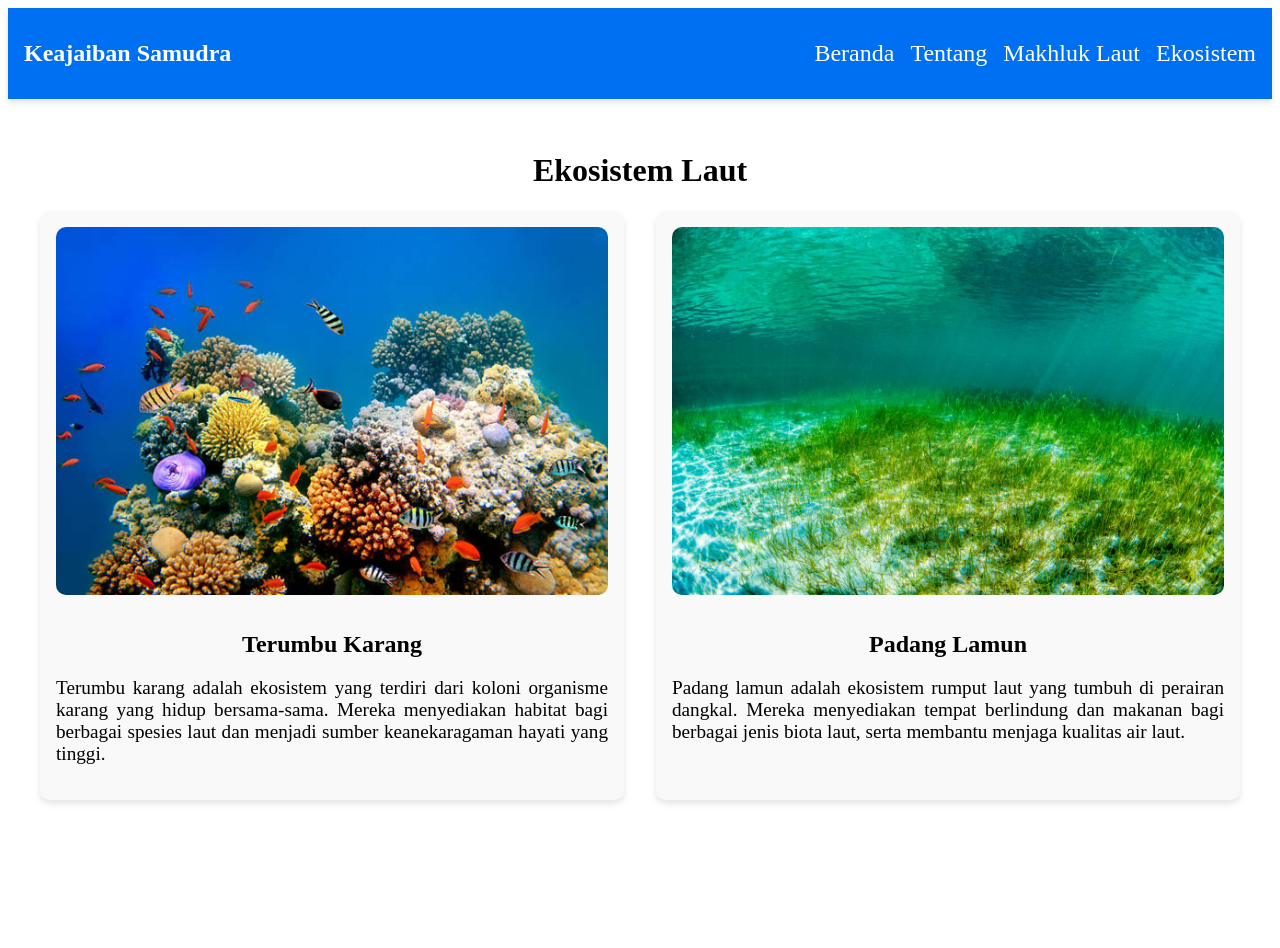
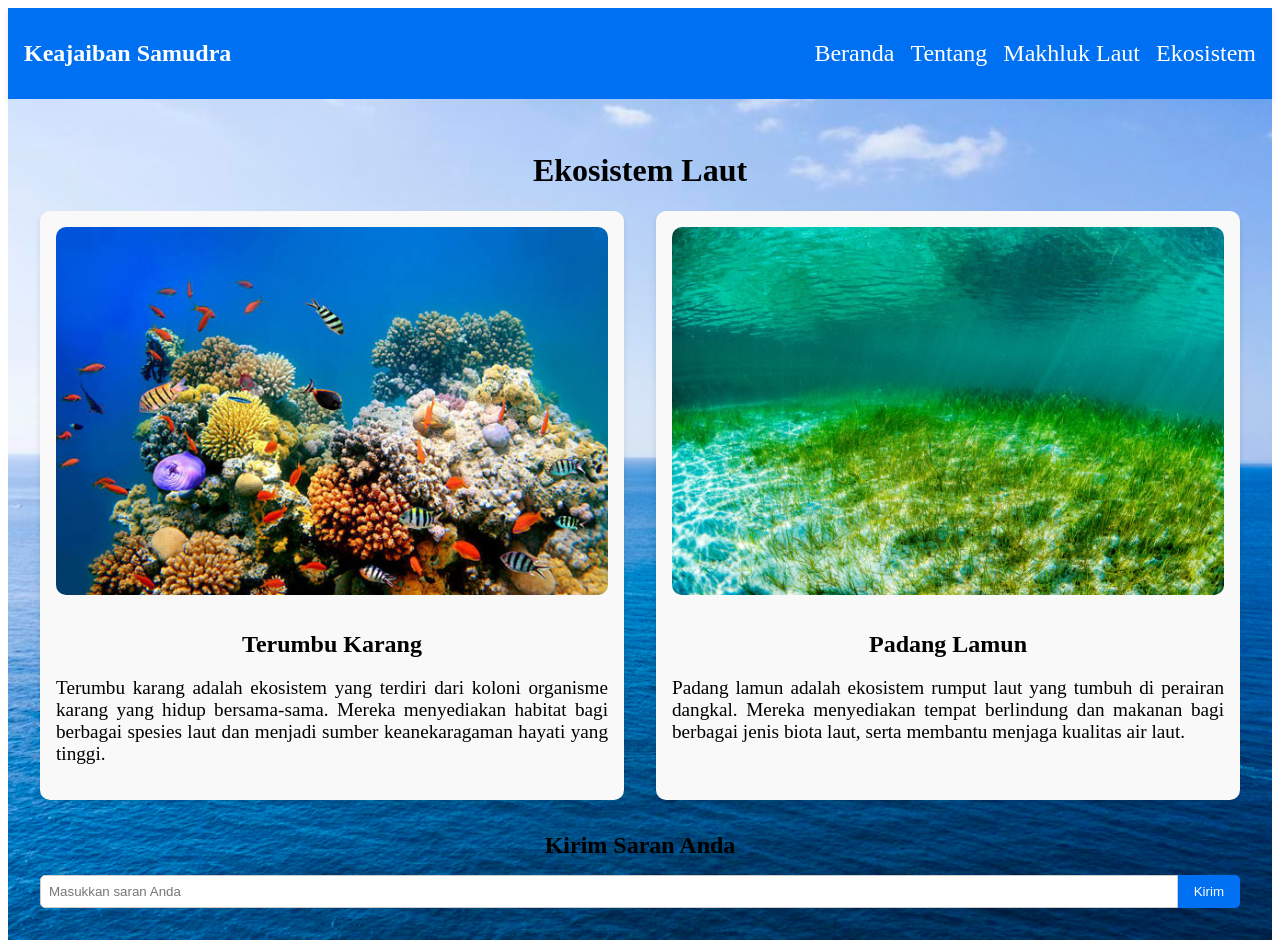
Before and after one commit to romzazikrian/TA-PBS-21CDX-TeamEto, a Next.js app in the folder frontend/: page /ekosistem in a window 1280 px wide. Before the commit the page ends 840 px from the top, so only its background shows below. Built offline with nearby package versions, Linux system fonts and the light colour scheme.

Commit message:
master: semua sudah di perbaiki

```diff
--- a/frontend/src/app/styles/Ekosistem.module.css
+++ b/frontend/src/app/styles/Ekosistem.module.css
@@ -1,7 +1,8 @@
-/* styles/Ekosistem.module.css */
+/* app/styles/Ekosistem.module.css */
 .container {
     padding: 2rem;
-    text-align: center;
+    text-align: center; /* Menengahkan teks */
+    background: url('/images/samudra.jpeg') no-repeat center center/cover;
   }
 
   .ekosistem {
@@ -34,3 +35,37 @@
     font-size: 1.2rem;
     text-align: justify;
   }
+
+  /* Gaya untuk bagian saran */
+  .saranSection {
+    margin-top: 2rem;
+  }
+
+  .saranSection h2 {
+    font-size: 1.5rem;
+    margin-bottom: 1rem;
+  }
+
+  .saranForm {
+    display: flex;
+  }
+
+  .saranForm input[type="text"] {
+    flex: 1;
+    padding: 0.5rem;
+    border: 1px solid #ccc;
+    border-radius: 5px 0 0 5px;
+  }
+
+  .saranForm button {
+    background-color: #0070f3;
+    color: white;
+    border: none;
+    padding: 0.5rem 1rem;
+    border-radius: 0 5px 5px 0;
+    cursor: pointer;
+  }
+
+  .saranForm button:hover {
+    background-color: #0056b3;
+  }
--- a/frontend/src/app/styles/MakhlukLaut.module.css
+++ b/frontend/src/app/styles/MakhlukLaut.module.css
@@ -2,6 +2,7 @@
 .container {
     padding: 2rem;
     text-align: center;
+    background: url('/images/samudra.jpeg') no-repeat center center/cover;
   }
 
   .makhlukLaut {
--- a/frontend/src/app/styles/Tentang.module.css
+++ b/frontend/src/app/styles/Tentang.module.css
@@ -6,6 +6,7 @@
     color: #333; /* Warna teks utama */
     background-color: #f9f9f9; /* Warna latar belakang */
     padding: 20px; /* Ruang di sekitar konten */
+    background: url('/images/samudra.jpeg') no-repeat center center/cover;
   }
 
   .section {
--- a/frontend/src/pages/ekosistem.tsx
+++ b/frontend/src/pages/ekosistem.tsx
@@ -34,6 +34,14 @@ export default function Ekosistem() {
             </div>
           ))}
         </div>
+        {/* Bagian saran */}
+        <div className={styles.saranSection}>
+          <h2>Kirim Saran Anda</h2>
+          <form className={styles.saranForm}>
+            <input type="text" placeholder="Masukkan saran Anda" />
+            <button type="submit">Kirim</button>
+          </form>
+        </div>
       </main>
     </div>
   );
```
